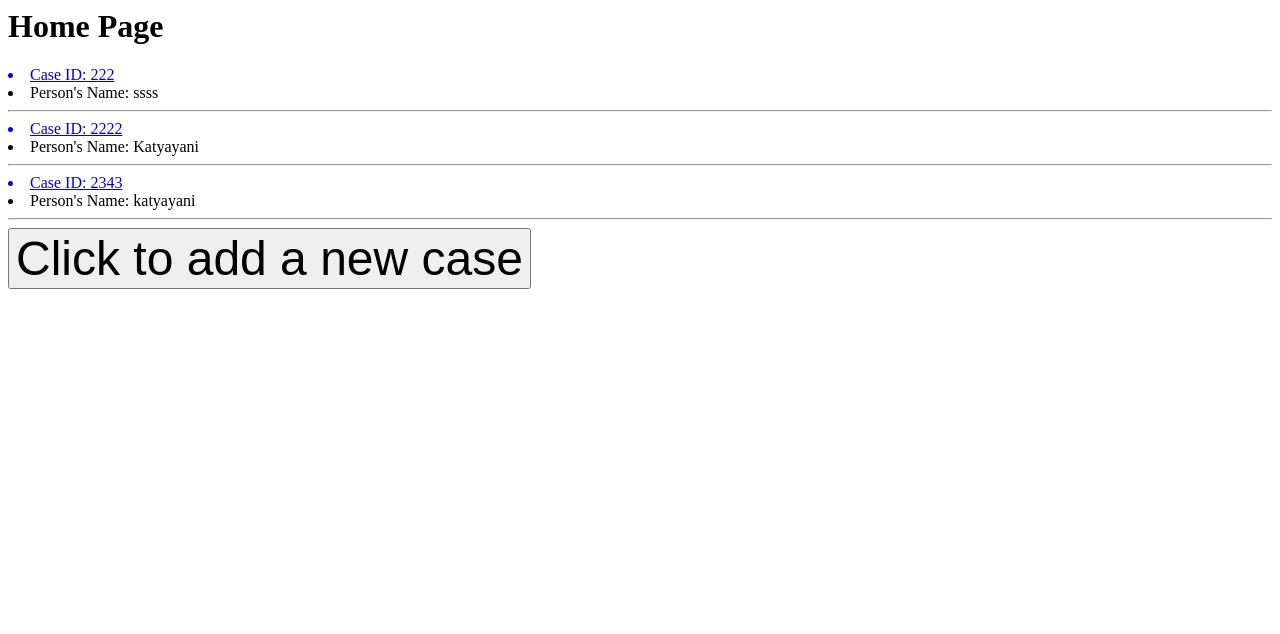
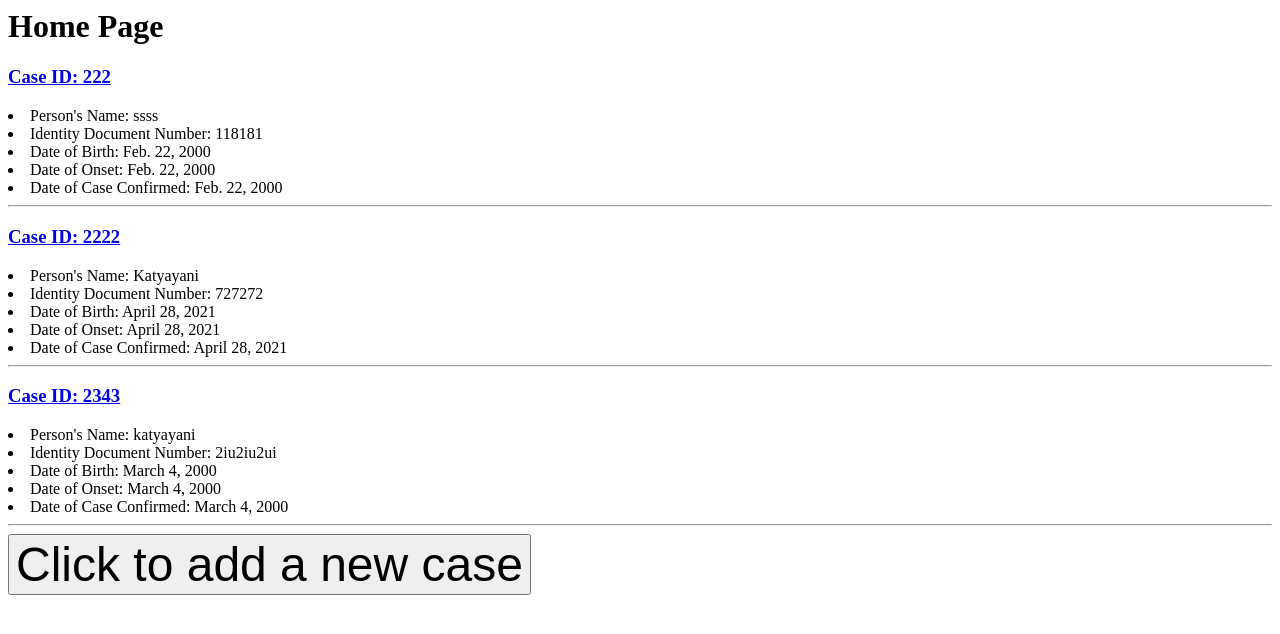
Before and after one commit to Alkmeerd/SSEFinder, a Django app: page /users/home_page in a window 1280 px wide. Shown: the top 634 px of the page. Run offline with Django 3.2, Linux system fonts and the light colour scheme; data comes from the database, SQL or seed files in the repository.

Commit message:
Update home_page.html

```diff
--- a/SSEFinder-groupR/users/templates/home_page.html
+++ b/SSEFinder-groupR/users/templates/home_page.html
@@ -2,9 +2,13 @@
 
   {% for case in object_list %}
   <a href="{% url 'case_events_details' case %}">
-    <li>Case ID: {{ case.case_no }}</li>
+    <h3>Case ID: {{ case.case_no }}</h3>
   </a>
     <li>Person's Name: {{ case.name }}</li>
+    <li>Identity Document Number: {{ case.id_num }}</li>
+    <li>Date of Birth: {{ case.dob }}</li>
+    <li>Date of Onset: {{ case.symp_date }}</li>
+    <li>Date of Case Confirmed: {{ case.confirm_date }}</li>
 
 
   <hr/>
```
